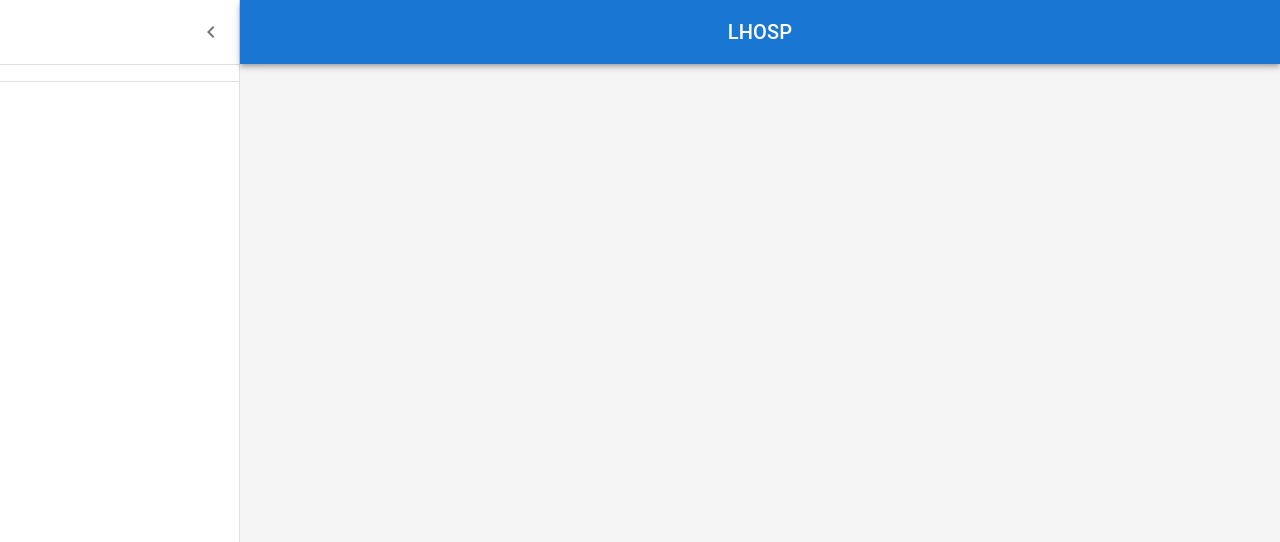
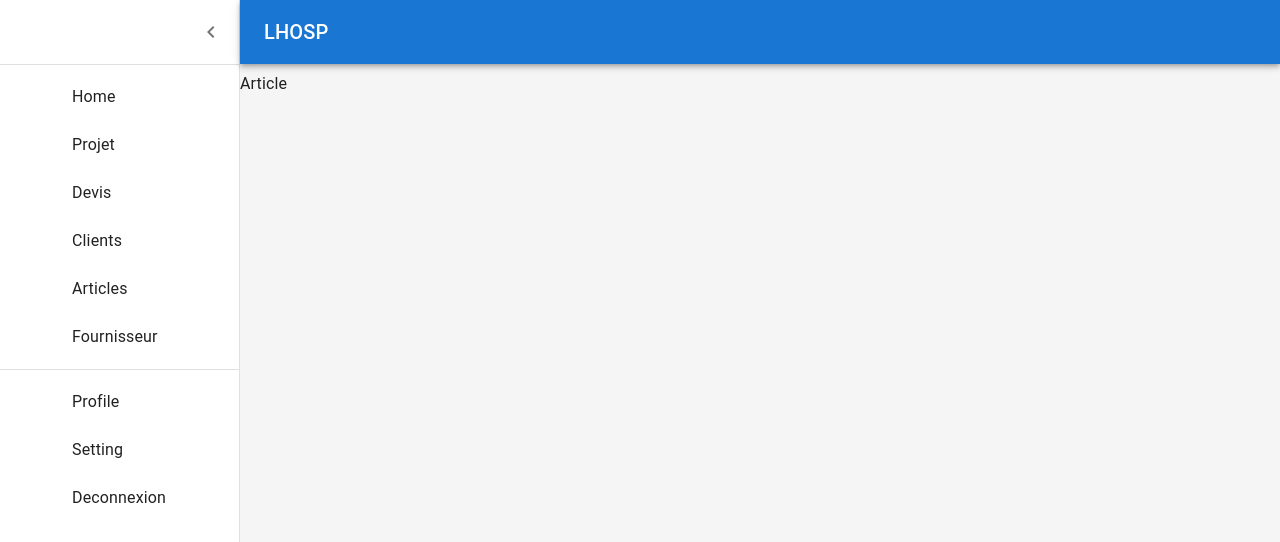
Before and after one commit to Lhosp/webapp, a React (Create React App) app: page /articles in a window 1280 px wide. Shown: the top 542 px of the page. Built offline with nearby package versions, Linux system fonts and the light colour scheme.

Commit message:
add pages and navigation

```diff
--- a/src/App.tsx
+++ b/src/App.tsx
@@ -1,13 +1,33 @@
-import React from 'react';
-import logo from './logo.svg';
-import './App.css';
-import Layout from './Layout/Layout';
+import React from "react";
+import logo from "./logo.svg";
+import "./App.css";
+import Layout from "./Layout/Layout";
+import { BrowserRouter, Routes, Route } from "react-router-dom";
+import Home from "./Pages/Home";
+import Article from "./Pages/Article";
+import Projets from "./Pages/Projets";
+import Devis from "./Pages/Devis";
+import Client from "./Pages/Client";
+import Fournisseur from "./Pages/Fournisseur";
+import Setting from "./Pages/Setting";
+import Profile from "./Pages/Profile";
 
 function App() {
   return (
-    <div className="App">
-      <Layout/>
-    </div>
+    <BrowserRouter>
+      <Routes>
+        <Route path="/" element={<Layout />}>
+          <Route path="/home" element={<Home />}></Route>
+          <Route path="/projets" element={<Projets />}></Route>
+          <Route path="/devis" element={<Devis />}></Route>
+          <Route path="/clients" element={<Client />}></Route>
+          <Route path="/articles" element={<Article />}></Route>
+          <Route path="/fournisseurs" element={<Fournisseur/>}></Route>
+        </Route>
+        <Route path="/setting" element={<Setting />}></Route>
+        <Route path="/profile" element={<Profile/>}></Route>
+      </Routes>
+    </BrowserRouter>
   );
 }
 
--- a/src/Layout/Layout.tsx
+++ b/src/Layout/Layout.tsx
@@ -18,7 +18,7 @@ import MenuIcon from '@mui/icons-material/Menu';
 import ChevronLeftIcon from '@mui/icons-material/ChevronLeft';
 import NotificationsIcon from '@mui/icons-material/Notifications';
 import { Outlet } from 'react-router-dom';
-// import { mainListItems, secondaryListItems } from './listItems';
+import { mainListItems, secondaryListItems } from './ListItems';
 
 function Copyright(props: any) {
   return (
@@ -141,9 +141,9 @@ export default function Layout() {
           </Toolbar>
           <Divider />
           <List component="nav">
-            {/* {mainListItems} */}
+            {mainListItems}
             <Divider sx={{ my: 1 }} />
-            {/* {secondaryListItems} */}
+            {secondaryListItems}
           </List>
         </Drawer>
         <Box
--- /dev/null
+++ b/src/Layout/ListItems.tsx
@@ -0,0 +1,45 @@
+import * as React from "react";
+import ListItemButton from "@mui/material/ListItemButton";
+import ListItemIcon from "@mui/material/ListItemIcon";
+import ListItemText from "@mui/material/ListItemText";
+import ListSubheader from "@mui/material/ListSubheader";
+import DashboardIcon from "@mui/icons-material/Dashboard";
+import ShoppingCartIcon from "@mui/icons-material/ShoppingCart";
+import PeopleIcon from "@mui/icons-material/People";
+import BarChartIcon from "@mui/icons-material/BarChart";
+import LayersIcon from "@mui/icons-material/Layers";
+import AssignmentIcon from "@mui/icons-material/Assignment";
+import { Link } from "react-router-dom";
+
+type ItemProps = {
+  url: string;
+  children?: any;
+  text: string;
+};
+const Item = (props: ItemProps) => {
+  return (
+    <ListItemButton href={props.url} onClick={(e:React.FormEvent)=>e.preventDefault}>
+      <ListItemIcon>{props.children}</ListItemIcon>
+      <ListItemText primary={props.text}  />
+    </ListItemButton>
+  );
+};
+
+export const mainListItems = (
+  <React.Fragment>
+    <Item url="/home" text="Home"></Item>
+    <Item url="/projets" text="Projet"></Item>
+    <Item url="/devis" text="Devis"></Item>
+    <Item url="/clients" text="Clients"></Item>
+    <Item url="/articles" text="Articles"></Item>
+    <Item url="/fournisseurs" text="Fournisseur"></Item>
+  </React.Fragment>
+);
+
+export const secondaryListItems = (
+  <React.Fragment>
+    <Item url="/profile" text="Profile"></Item>
+    <Item url="/setting" text="Setting"></Item>
+    <Item url="/logout" text="Deconnexion"></Item>
+  </React.Fragment>
+);
--- /dev/null
+++ b/src/Pages/Article.tsx
@@ -0,0 +1,5 @@
+import React from "react";
+
+export default function Article() {
+  return <div>Article</div>;
+}
--- /dev/null
+++ b/src/Pages/Client.tsx
@@ -0,0 +1,7 @@
+import React from 'react'
+
+export default function Client() {
+  return (
+    <div>Client</div>
+  )
+}
--- /dev/null
+++ b/src/Pages/Devis.tsx
@@ -0,0 +1,7 @@
+import React from 'react'
+
+export default function Devis() {
+  return (
+    <div>Devis</div>
+  )
+}
--- /dev/null
+++ b/src/Pages/Fournisseur.tsx
@@ -0,0 +1,7 @@
+import React from 'react'
+
+export default function Fournisseur() {
+  return (
+    <div>Fournisseur</div>
+  )
+}
--- /dev/null
+++ b/src/Pages/Home.tsx
@@ -0,0 +1,7 @@
+import React from 'react'
+
+export default function Home() {
+  return (
+    <div>Home</div>
+  )
+}
--- /dev/null
+++ b/src/Pages/Profile.tsx
@@ -0,0 +1,7 @@
+import React from 'react'
+
+export default function Profile() {
+  return (
+    <div>Profile</div>
+  )
+}
--- /dev/null
+++ b/src/Pages/Projets.tsx
@@ -0,0 +1,7 @@
+import React from 'react'
+
+export default function Projets() {
+  return (
+    <div>Projets</div>
+  )
+}
--- /dev/null
+++ b/src/Pages/Setting.tsx
@@ -0,0 +1,7 @@
+import React from 'react'
+
+export default function Setting() {
+  return (
+    <div>Setting</div>
+  )
+}
```
